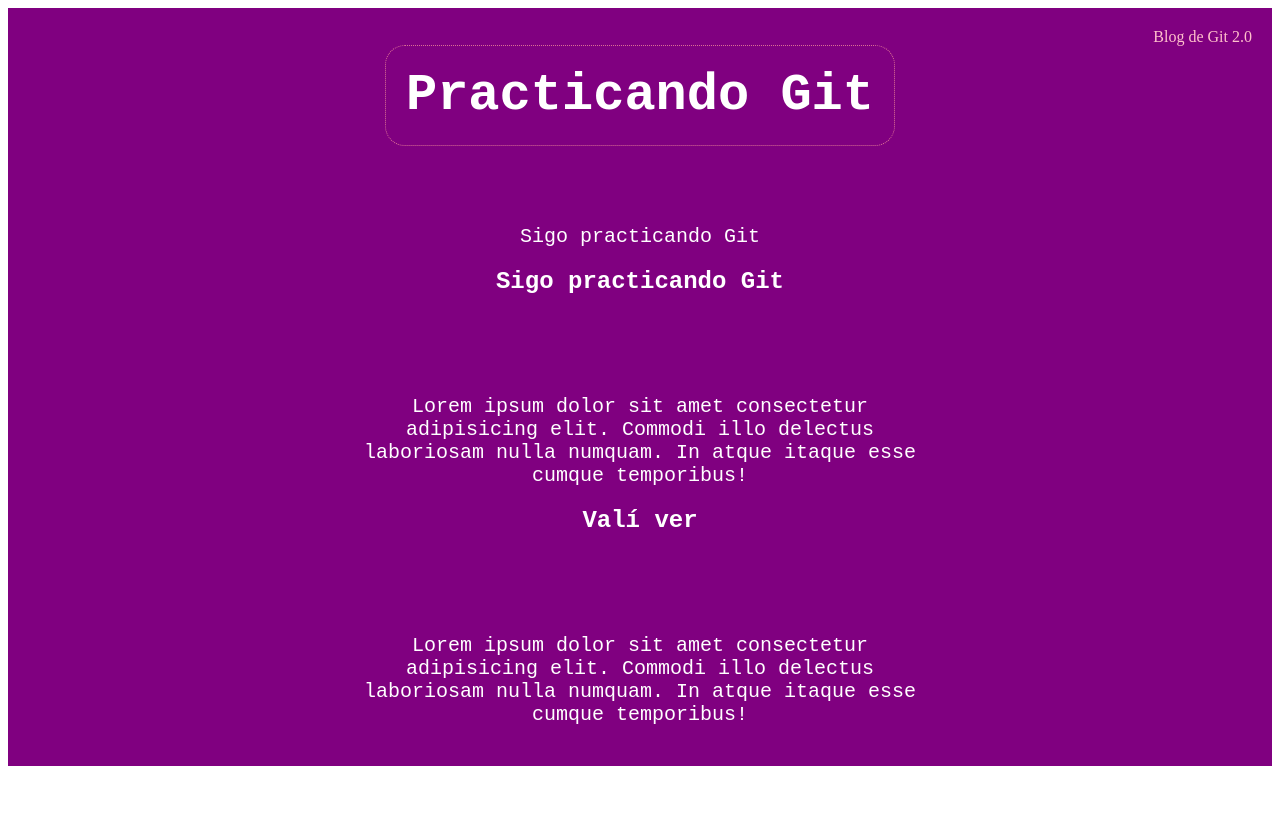
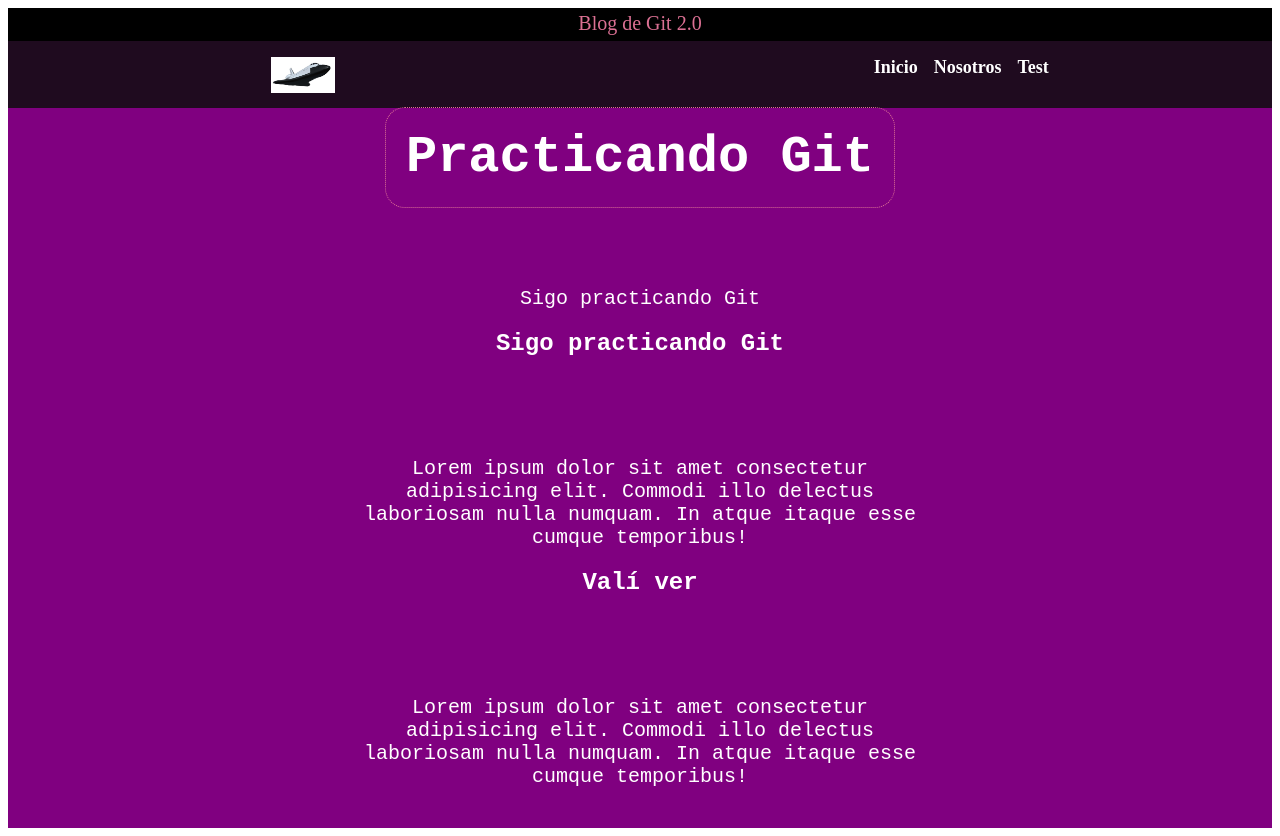
Before and after one commit to fabiot2/gitrepaso, a plain HTML site: page index.html in a window 1280 px wide. Before the commit the page ends 800 px from the top, so only its background shows below. Drawn offline with Linux system fonts and the light colour scheme.

Commit message:
logo y menu

```diff
--- a/css/style.css
+++ b/css/style.css
@@ -1,6 +1,48 @@
 #container {
     color: white;
     background-color: purple;
+}
+
+#cabecera {
+    text-align: center;
+
+    justify-content: space-around;
+    color: palevioletred;
+    background-color: rgb(31, 11, 31);
+    display: flex;
+    flex-direction: row;
+    flex-wrap: wrap;
+    width: 100%;
+    height: 100px;
+}
+
+#cabecera span {
+    padding: 4px 0;
+    font-size: 20px;
+    background-color: rgb(0, 0, 0);
+    display: block;
+    width: 100%;
+    height: 25px;
+}
+
+#cabecera figure img {
+    width: 64px;
+}
+
+#cabecera ul {
+    list-style: none;
+}
+
+#cabecera ul li {
+    display: inline-block;
+    margin-left: 12px;
+}
+
+#cabecera ul li a {
+    text-decoration: none;
+    color: #ffffff;
+    font-size: 18px;
+    font-weight: 600;
 }
 
 #container__post {
@@ -24,9 +66,3 @@
     font-size: 20px;
     margin-top: 100px;
 }
-
-#cabecera {
-    text-align: right;
-    padding: 20px 20px 0 0;
-    color: pink;
-}
--- a/index.html
+++ b/index.html
@@ -10,7 +10,15 @@
 <body>
     <div id="container">
         <header id="cabecera">
-            <span>Blog de Git 2.0</span>
+                <span>Blog de Git 2.0</span>
+                <figure class="img_container">
+                    <img src="./media/cohete.webp" alt="cohete">
+                </figure>
+                <ul class="main__menu">
+                    <li><a href="#">Inicio</a></li>
+                    <li><a href="#nosotros">Nosotros</a></li>
+                    <li><a href="#test">Test</a></li>
+                </ul>
         </header>
         <div id="container__post">
             <h1>Practicando Git</h1>
```
Also changed, not shown: style.css (line endings or trailing spaces).
